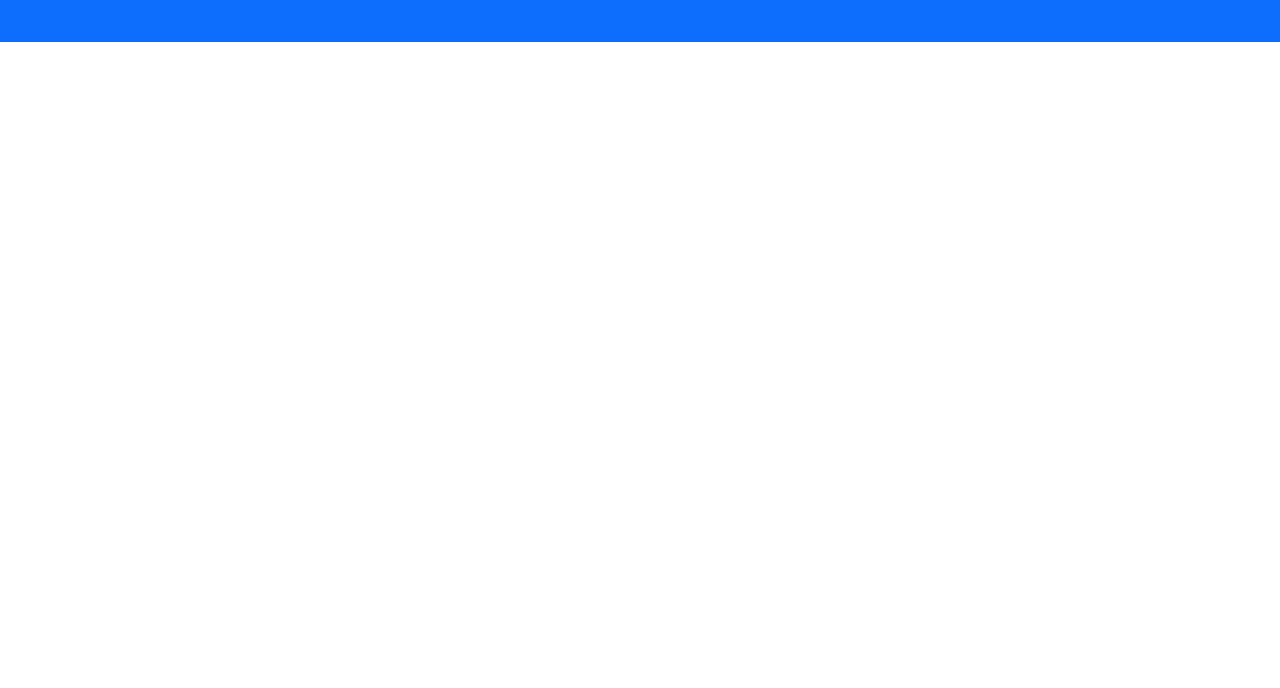
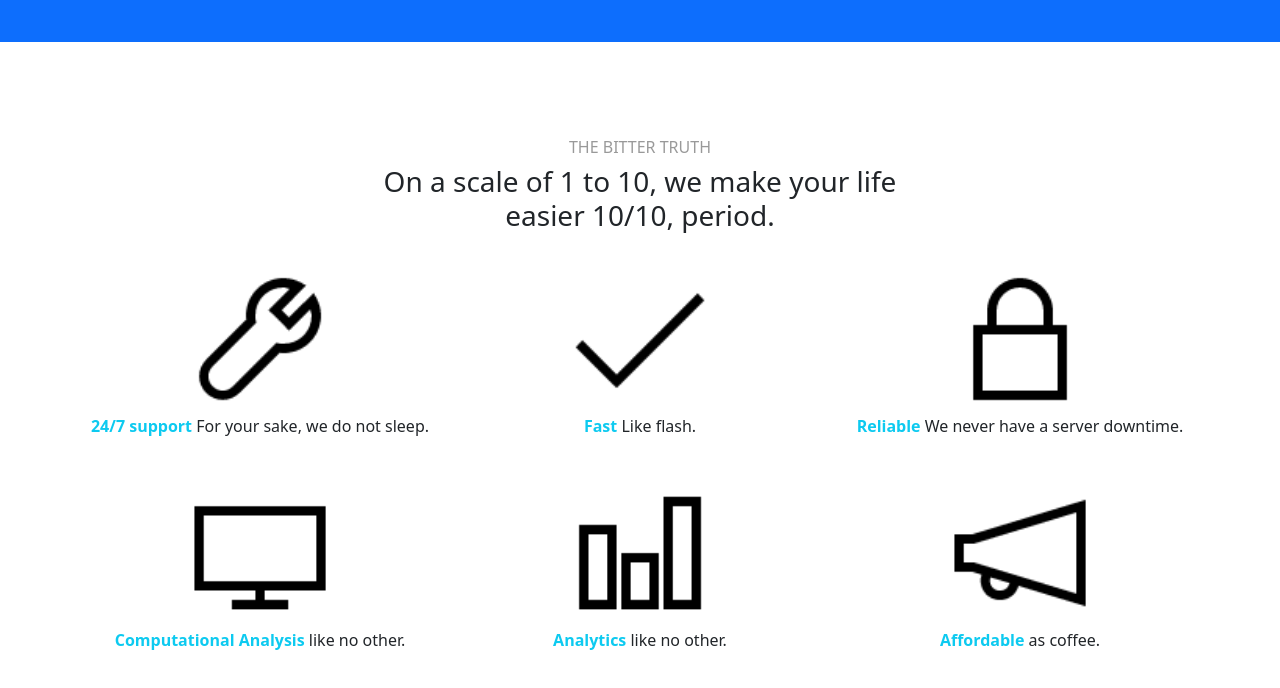
Before and after one commit to zilenina/lab_8, a plain HTML site: page Лабораторная работа №8/public_html/index.html in a window 1280 px wide. Shown: the part 2869-3557 px from the top of the page. Before the commit the page ends 2911 px from the top, so only its background shows below. Drawn offline with nearby package versions, Linux system fonts and the light colour scheme.

```diff
--- a/Лабораторная работа №8/public_html/index.html
+++ b/Лабораторная работа №8/public_html/index.html
@@ -130,5 +130,42 @@
           </div>
         </section>
 
+        <section id="feature-rundown">
+        <div class="container">
+	  <div class="row mt-5">
+            <div class="col-12 col-md-6 mx-auto mt-5 text-center">
+              <h6 class="text-black-40 text-uppercase">The bitter truth</h6>
+              <h3 class="text-black-70">On a scale of 1 to 10, we make your life easier 10/10, period.</h3>
+            </div>
+          </div>
+	<div class="row mb-5">
+    	<div class="col-12 col-md-4 text-center">
+	  <img width="150" src="img/1.png" class="mt-4"/>
+          <p><strong class="text-info">24/7 support</strong>  For your sake, we do not sleep.</p>
+    	</div>
+        <div class="col-12 col-md-4 text-center">
+      	  <img width="150" src="img/2.png" class="mt-4"/>
+          <p><strong class="text-info">Fast</strong>  Like flash.</p>
+   	</div>
+    	<div class="col-12 col-md-4 text-center">
+      	  <img width="150" src="img/3.png" class="mt-4"/>
+          <p><strong class="text-info">Reliable</strong>  We never have a server downtime.</p>
+    	</div>
+    	<div class="col-12 col-md-4 text-center">
+      	  <img width="150" src="img/4.png" class="mt-4"/>
+      	  <p><strong class="text-info">Computational Analysis</strong>  like no other.</p>
+    	</div>
+    	<div class="col-12 col-md-4 text-center">
+      	  <img width="150" src="img/5.png" class="mt-4"/>
+          <p><strong class="text-info">Analytics</strong>  like no other.</p>
+    	</div>
+    	<div class="col-12 col-md-4 text-center mb-5">
+      	  <img width="150" src="img/6.png" class="mt-4"/>
+      	  <p><strong class="text-info">Affordable</strong> as coffee.</p>
+    	</div>
+	</div>
+        </div>
+        </section>
+
   </body>
 </html>
```
Also changed, not shown: Лабораторная работа №8/public_html/img/1.png (added), Лабораторная работа №8/public_html/img/2.png (added), Лабораторная работа №8/public_html/img/3.png (added), Лабораторная работа №8/public_html/img/4.png (added), Лабораторная работа №8/public_html/img/5.png (added), Лабораторная работа №8/public_html/img/6.png (added).
